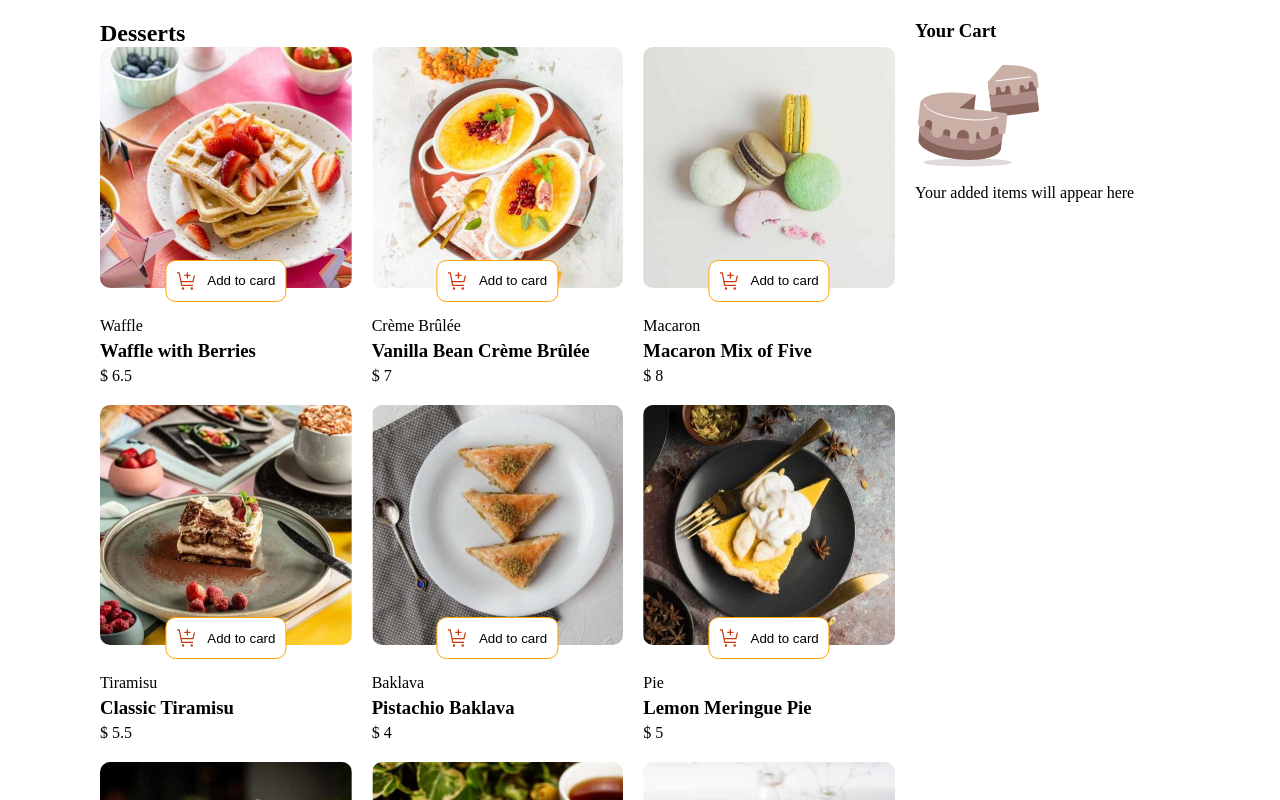
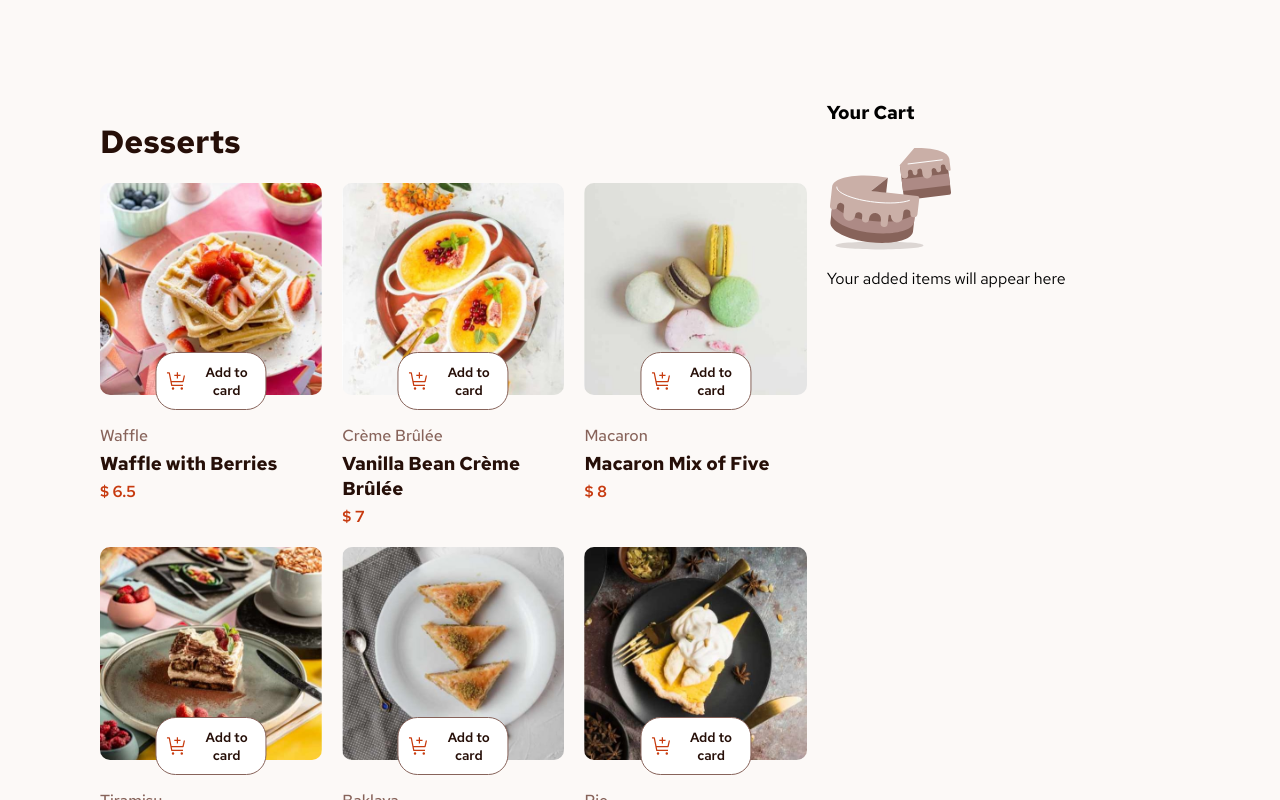
Before and after one commit to LeandroCalcabrini/carrito, a React (Vite) app: page / in a window 1280 px wide. Shown: the top 800 px of the page. Built offline with nearby package versions, Linux system fonts and the light colour scheme.

Commit message:
se agrego los estilos al componente de MostrarProductos

```diff
--- a/src/App.css
+++ b/src/App.css
@@ -1,13 +1,34 @@
+@import url('https://fonts.googleapis.com/css2?family=Red+Hat+Text:ital,wght@0,300..700;1,300..700&display=swap');
+
+:root{
+--Red: hsl(14, 86%, 42%);
+--Green: hsl(159, 69%, 38%);
+--Rose-50:hsl(20, 50%, 98%);
+--Rose-100:hsl(13, 31%, 94%);
+--Rose-300:hsl(14, 25%, 72%);
+--Rose-400:hsl(7, 20%, 60%);
+--Rose-500:hsl(12, 20%, 44%);
+--Rose-900:hsl(14, 65%, 9%);
+
+
+}
+
 *{
     margin: 0;
     padding: 0;
     box-sizing: border-box;
+    font-family: "Red Hat Text", sans-serif;
+}
+
+body{
+    height: 100vh;
+    background-color: var(--Rose-50);
 }
 
 
 main{
     display: grid;
-    grid-template-columns: 3fr 1fr;
+    grid-template-columns: 2fr 1fr;
     gap: 20px;
-    margin: 20px 100px;
+    padding: 100px;
 }
--- a/src/App.jsx
+++ b/src/App.jsx
@@ -36,13 +36,13 @@ function App() {
 
 
 
-
   useEffect(()=> {
     fetch('./data.json')
     .then(response => response.json())
     .then(data => setProductos(data))
     .catch(error => console.log('Error cargando productos:',error))
 },[]);
+
 
   return (
     <main>
--- a/src/components/carrito/carrito.css
+++ b/src/components/carrito/carrito.css
@@ -29,3 +29,7 @@
     border-radius: 999%;
     cursor: pointer;
 }
+
+.btn-confirm{
+    cursor: pointer;
+}
--- a/src/components/carrito/carrito.jsx
+++ b/src/components/carrito/carrito.jsx
@@ -38,7 +38,12 @@ const Carrito = ({carrito,eliminarProducto,calcularTotal}) => {
                             </div>
                         </div>
                     ))}
-                    <span>Total: ${calcularTotal()}</span>
+                    <span>Orden total: ${calcularTotal()}</span>
+                    <div>
+                        <img src="" alt="" />
+                        <p>This is a <span>carbon-neutral</span> delivery</p>
+                    </div>
+                    <button className='btn-confirm'>Confirm Orden</button>
                 </div>
                 }
 
--- a/src/components/mostrarProductos/MostrarProductos.jsx
+++ b/src/components/mostrarProductos/MostrarProductos.jsx
@@ -3,7 +3,7 @@ import IconAddToCart from '../../images/icon-add-to-cart.svg'
 const MostrarProductos = ({productos, carrito, agregarProductoAlCarrito, agregarCantidad, reducirCantidad}) => {
     return(
         <section>
-            <h1>Desserts</h1>
+            <h1 className='titulo'>Desserts</h1>
              <div className="container-article">
            {productos.map(producto => {
             const productoEnCarrito = carrito.find(item => item.id === producto.id);
@@ -13,7 +13,7 @@ const MostrarProductos = ({productos, carrito, agregarProductoAlCarrito, agregar
                 key={producto.id}>
                     <div className="card-container-img">
                         <img
-                         className="card-img"
+                         className={productoEnCarrito ? 'card-img active' : 'card-img'}
                          src={producto.image.desktop}
                          alt={producto.name} />
                         {productoEnCarrito ?
--- a/src/components/mostrarProductos/mostrarProductos.css
+++ b/src/components/mostrarProductos/mostrarProductos.css
@@ -1,3 +1,10 @@
+.titulo{
+    color: var(--Rose-900);
+    font-weight: 700;
+    font-size: 2rem;
+    padding: 20px 0;
+}
+
 .container-article{
     display: grid;
     grid-template-columns: 1fr 1fr 1fr;
@@ -10,9 +17,14 @@
     border-radius: 10px;
 }
 
+.card-img.active{
+    border: solid 2px var(--Red);
+}
+
 .card-container-img{
     position: relative;
 }
+
 
 .card-button{
     position: absolute;
@@ -20,13 +32,17 @@
     left: 50%;
     transform: translateX(-50%);
     padding: 10px;
-    border-radius: 10px;
-    border: solid 1px orange;
+    border-radius: 20px;
+    border: solid 1px var(--Rose-500);
     background: white;
     cursor: pointer;
     display: flex;
     align-items: center;
+    justify-content: center;
     gap: 10px;
+    color: var(--Rose-900);
+    font-weight: 600;
+    width: 50%;
 }
 
 .card-container-text{
@@ -41,15 +57,17 @@
     bottom: -10px;
     left: 50%;
     transform: translateX(-50%);
-    border-radius: 10px;
+    border-radius: 15px;
     border: solid 1px orange;
-    background: white;
-    width: 120px;
+    background: var(--Red);
+    color: white;
+    width: 50%;
     height: 42px;
     display: flex;
     justify-content: space-between;
     align-items: center;
     padding: 10px;
+
 }
 
 .btn-cantidad{
@@ -57,8 +75,26 @@
     width: 20px;
     height: 20px;
     display: grid;
-    border: none;
+    border: solid 1px white;
     place-content: center;
-    padding: 5px;
     cursor: pointer;
+    color: white;
+    background-color: var(--Red);
 }
+
+.producto-nombre{
+    color: var(--Rose-900);
+    font-weight: 700;
+
+}
+
+.producto-categoria{
+    color: var(--Rose-500);
+    font-weight: 500;
+
+}
+
+.producto-precio{
+    color: var(--Red);
+    font-weight: 600;
+}
```
